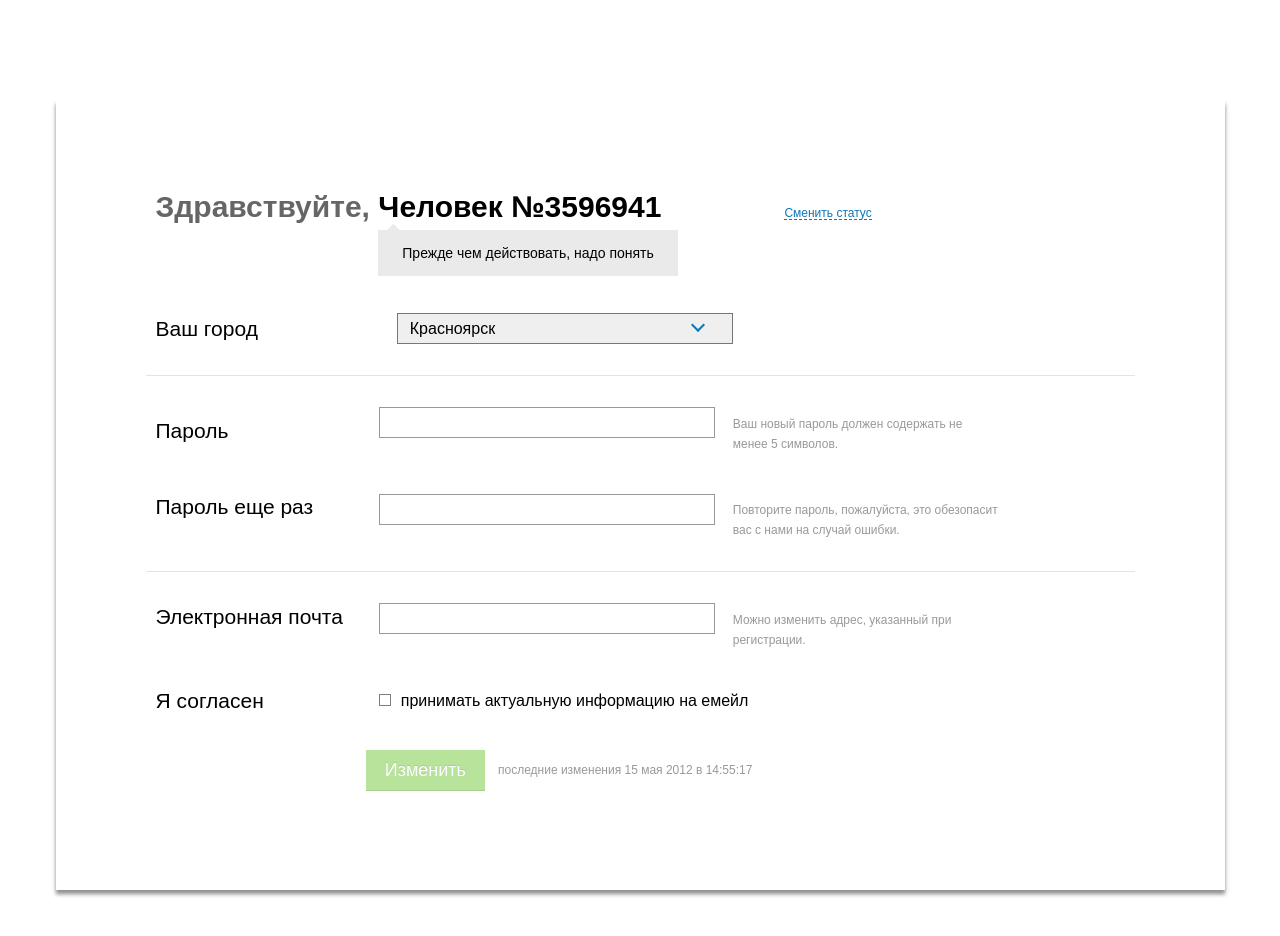
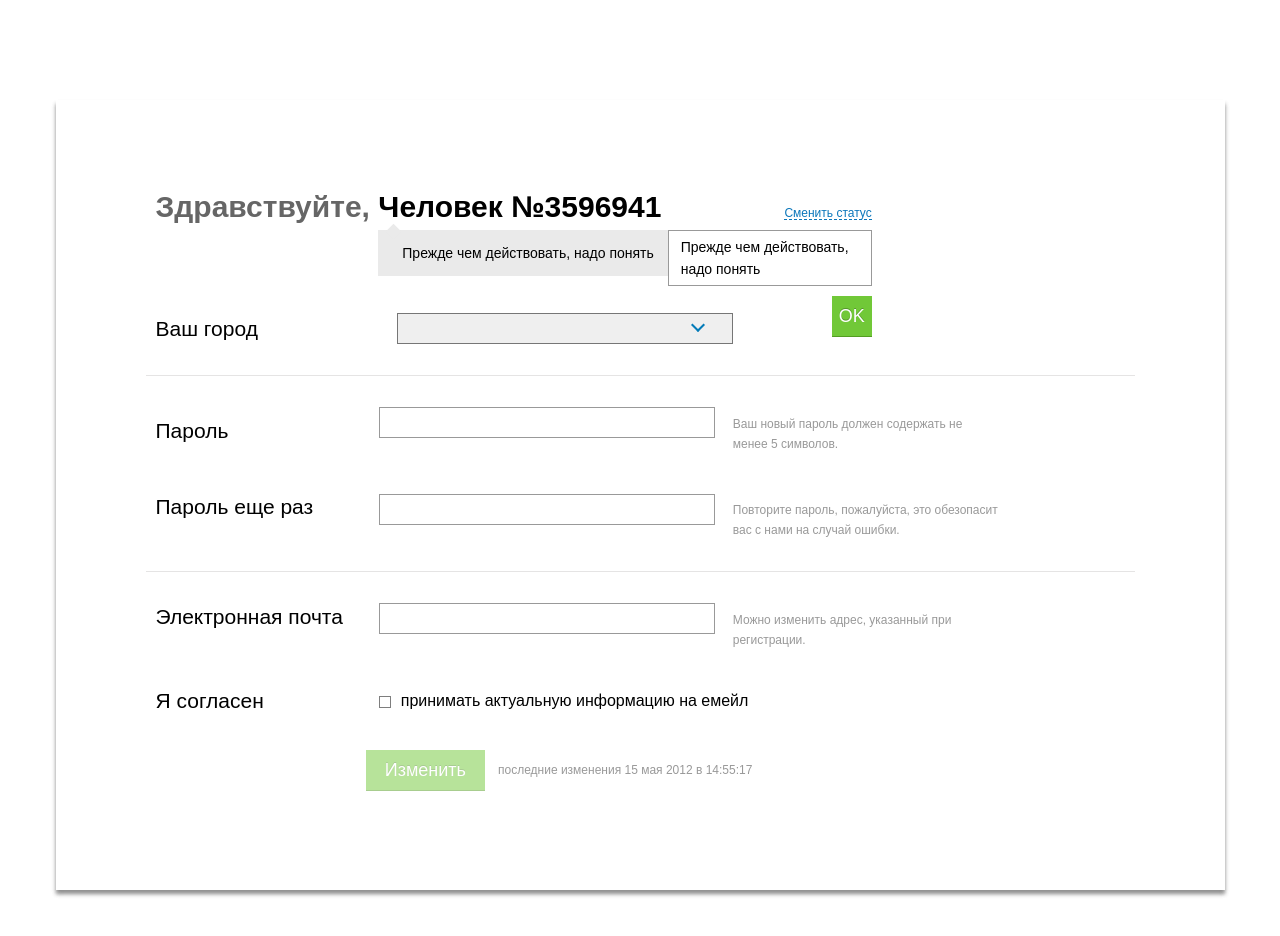
Before and after one commit to surenkov1985/React-page, a React app: page / in a window 1280 px wide. Both pictures are taken after a click on the button "Cменить статус". Built offline with nearby package versions, Linux system fonts and the light colour scheme; no server answers.

Commit message:
добавлено редактирование статуса, добавлено построение списка городов

```diff
--- a/src/assets/components/cardButton.js
+++ b/src/assets/components/cardButton.js
@@ -2,7 +2,8 @@ import React from "react"
 
 export default function CardButton(props) {
 
-	return <div className="form__item" style={{borderBottom: "none", padding: "10px", marginTop: "20px"}}>
+	return (
+		<div className="form__item" style={{borderBottom: "none", padding: "10px", marginTop: "20px"}}>
 			<div className="form__block-button" style={{alignItems: "center"}}>
 				<div className="form__text">
 					{props.text}
@@ -13,4 +14,5 @@ export default function CardButton(props) {
 				</div>
 			</div>
 		</div>
+	)
 }
--- a/src/assets/components/cardCity.js
+++ b/src/assets/components/cardCity.js
@@ -3,14 +3,14 @@ import FormSelect from "./formSelect"
 
 export default function CardCity(props) {
 
-	return <div className="form__item">
-		<div className="form__block">
-			<div className="form__text">
-				{props.text}
+	return (
+		<div className="form__item">
+			<div className="form__block">
+				<div className="form__text">
+					{props.text}
+				</div>
+				<FormSelect/>
 			</div>
-			<FormSelect/>
-
 		</div>
-
-	</div>
+	)
 }
--- a/src/assets/components/cardForm.js
+++ b/src/assets/components/cardForm.js
@@ -7,13 +7,13 @@ import CardButton from "./cardButton"
 
 export default function CardForm() {
 
-	return <form className="card__form form" action="post" target="_self">
+	return (
+		<form className="card__form form" action="post" target="_self">
 			<CardCity text="Ваш город"/>
-
 			<CardPass/>
 			<CardEmail/>
 			<CardCheck text="Я согласен" id="check" type="checkbox" place="принимать актуальную информацию на емейл"/>
-
 			<CardButton buttonText="Изменить" place="последние изменения 15 мая 2012 в 14:55:17"/>
 		</form>
+	)
 };
--- a/src/assets/components/cardPass.js
+++ b/src/assets/components/cardPass.js
@@ -3,7 +3,8 @@ import CardInput from "./cardInput"
 
 export default function CardPass(props) {
 
-	return <div className="form__item">
+	return (
+		<div className="form__item">
 		<CardInput text="Пароль" id="password" type="password" place="Ваш новый пароль должен содержать не менее 5 символов." label="Укажите пароль"/>
 		<CardInput
 			style={{alignItems:'baseline'}}
@@ -12,7 +13,6 @@ export default function CardPass(props) {
 			place="Повторите пароль, пожалуйста, это обезопасит вас с нами на случай ошибки."
 			label="Укажите пароль"
 		/>
-
-
 	</div>
+	)
 }
--- a/src/assets/components/cardTitle.js
+++ b/src/assets/components/cardTitle.js
@@ -1,17 +1,52 @@
 import React from "react";
 import CardTooltip from "./cardTooltip";
 
+function onInput() {
+	console.log(111)
+	document.querySelector(".comment").classList.toggle("active")
+
+	let oldComment = document.querySelector(".card__tooltip-text").textContent
+	document.getElementById("text-comment").value = oldComment;
+
+}
+
+function setComment(e) {
+	e.preventDefault();
+
+	let comment = document.getElementById("text-comment").value;
+	let oldComment = document.querySelector(".card__tooltip-text").textContent
+
+	document.getElementById("text-comment").value = "";
+
+
+	document.querySelector(".card__tooltip-text").textContent = comment;
+
+
+	document.querySelector(".comment").classList.toggle("active");
+	console.log(oldComment)
+}
+
 export default function CardTitle() {
 
-	return <div className="card__title">
+
+
+	return (
+		<div className="card__title">
 			<h1 className="card__hello">
 				Здравствуйте, <span className="card__user-name">
 					 Человек №3596941
 					<CardTooltip/>
 				</span>
 			</h1>
-			<button className="card__btn-tooltip">Cменить статус</button>
-	</div>
+			<div className="card__btn">
+				<button className="card__btn-tooltip" onClick={onInput}>Cменить статус</button>
+				<form action="/" className="comment">
+					<textarea cols={"cols=10"} id="text-comment" className="card__tooltip-input input" type="text"/>
+					<button className="comment__button" onClick={setComment}>OK</button>
+				</form>
+			</div>
+		</div>
+	)
 }
 
 // export default CardTitle()
--- a/src/assets/components/cardTooltip.js
+++ b/src/assets/components/cardTooltip.js
@@ -2,10 +2,12 @@ import React from "react"
 
 export default function CardTooltip() {
 
-	return <div className="card__tooltip">
-		<span>Прежде чем действовать, надо понять</span>
-		<div className="card__tooltip-before"></div>
-	</div>
+	return (
+		<div className="card__tooltip">
+			<span className="card__tooltip-text">Прежде чем действовать, надо понять</span>
+			<div className="card__tooltip-before"></div>
+		</div>
+	)
 }
 
 // export default CardTooltip()
--- a/src/assets/components/formSelect.js
+++ b/src/assets/components/formSelect.js
@@ -2,11 +2,10 @@ import React from "react"
 
 export default function FormSelect() {
 
-	return <div className="form__select input">
-		<select required="required">
+	return (
+		<div className="form__select input">
+			<select className="form__cities" required="required">
 				<option disabled="disabled">Выберите город</option>
-			<option>Красноярск</option>
-			<option>Красноярск</option>
 			</select>
 			<div className="arrow">
 				<svg width="14" height="9" viewBox="0 0 14 9" fill="none" xmlns="http://www.w3.org/2000/svg">
@@ -16,4 +15,5 @@ export default function FormSelect() {
 			</div>
 			<div className="card__placeholder"></div>
 		</div>
+	)
 }
--- /dev/null
+++ b/src/assets/js/cities.js
@@ -0,0 +1,43 @@
+
+
+
+async function getData() {
+
+	let response = await fetch("/cities.json");
+
+
+	let data = await response.json();
+
+	let cities = [];
+	let firstCity = {city: "", population: "0"};
+
+	data.map((city) => {
+		if (parseInt(city.population) >= 50000) {
+			cities.push(city);
+			if (parseInt(city.population) > parseInt(firstCity.population)){
+				firstCity = city;
+			}
+		}
+	});
+
+	const index = cities.findIndex((item) => item.city === firstCity.city);
+
+	if (index !== -1) cities.splice(index, 1);
+
+	cities.sort((a, b) => {a.city > b.city ? 1 : -1}).unshift(firstCity);
+
+	cities.map((item) => {
+
+		// const formSelect = document.querySelector(".form__cities")
+		const option = document.createElement("option");
+		const optionText = document.createTextNode(item.city);
+
+		option.appendChild(optionText);
+
+		document.querySelector(".form__cities").appendChild(option)
+
+	})
+console.log(data, cities, firstCity)
+};
+
+getData();
--- a/src/assets/scss/style.scss
+++ b/src/assets/scss/style.scss
@@ -61,9 +61,78 @@ body {
 		color: #666666;
 		max-width: 800px;
 	}
+	&__btn {
+		margin-left: 123px;
+		position: relative;
+
+		@media (max-width: 1000px) {
+			margin-left: 10px;
+		}
+	}
+
+	& .comment {
+		position: absolute;
+		top: 150%;
+		right: 0;
+		display: flex;
+		flex-direction: column;
+		align-items: flex-end;
+		display: none;
+
+		&.active {
+			display: flex;
+		}
+
+		&__button {
+			width: 40px;
+			height: 40px;
+			font-weight: 400;
+			margin-top: 10px;
+			font-size: 14px;
+			line-height: 22px;
+			display: flex;
+			align-items: center;
+			justify-content: center;
+			cursor: pointer;
+			background: #71C838;
+			box-shadow: 0px 1px 0px #539D22;
+			padding: 10px 19px;
+			font-weight: 400;
+			font-size: 18px;
+			line-height: 20px;
+			color: #FFFFFF;
+			text-shadow: 0px -1px 0px rgba(0, 0, 0, 0.25);
+
+			&:hover {
+				opacity: 0.6;
+			}
+		}
+	}
+
+	&__tooltip-input {
+		//position: absolute;
+
+		min-width: 200px;
+		min-height: 31px;
+		padding: 5px 12px;
+		z-index: 10;
+		font-weight: 400;
+		font-size: 14px;
+		line-height: 22px;
+
+		border: 1px solid #999999;
+		resize: none;
+
+		&:focus {
+			border: 1px solid #999999;
+			outline: none;
+		}
+
+
+	}
 
 	&__btn-tooltip {
-		margin-left: 123px;
+
 		font-weight: 400;
 		white-space: nowrap;
 		font-size: 12px;
@@ -76,9 +145,7 @@ body {
 			opacity: 0.8;
 		}
 
-		@media (max-width: 1000px) {
-			margin-left: 10px;
-		}
+
 	}
 
 
@@ -105,12 +172,15 @@ body {
 		background: #EAEAEA;
 		z-index: 5;
 		padding: 12px 24px;
+		font-weight: 400;
+		font-size: 14px;
+		line-height: 22px;
 
-		& span {
-			font-weight: 400;
-			font-size: 14px;
-			line-height: 22px;
-		}
+		//& span {
+		//	font-weight: 400;
+		//	font-size: 14px;
+		//	line-height: 22px;
+		//}
 
 		@media (max-width: 390px) {
 			min-width: 250px;
@@ -212,7 +282,7 @@ body {
 
 	&__check-input-container {
 		display: flex;
-		align-items: baseline;
+		align-items: center;
 
 		@media (max-width: 600px) {
 			margin-top: 15px;
--- a/src/index.js
+++ b/src/index.js
@@ -3,6 +3,7 @@ import React from "react";
 import { createRoot } from 'react-dom/client';
 const container = document.getElementById('app');
 const root = createRoot(container);
+import "./assets/js/cities"
 
 import CardTitle from "./assets/components/cardTitle";
 import CardForm from "./assets/components/cardForm"
@@ -16,5 +17,5 @@ root.render(
 			<CardForm/>
 
 		</div>
-	</div>,
+	</div>
 );
```
Also changed, not shown: src/assets/components/cardCheck.js (+3 -7 lines), src/assets/components/cardEmail.js (+5 -6 lines), src/assets/components/cardInput.js (+3 -4 lines), dist/index.html, 2 other files. Lines whose indentation alone changed are shown as unchanged.
